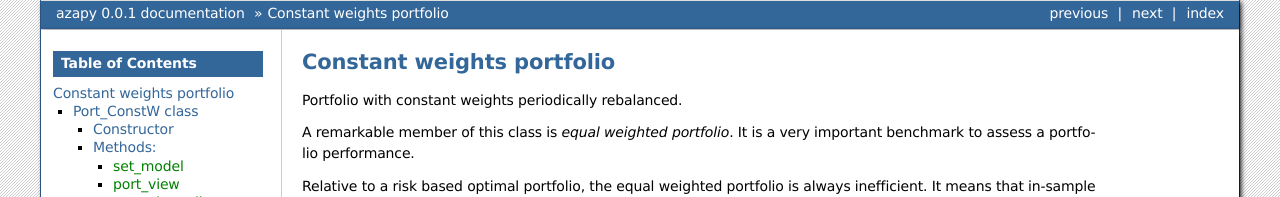
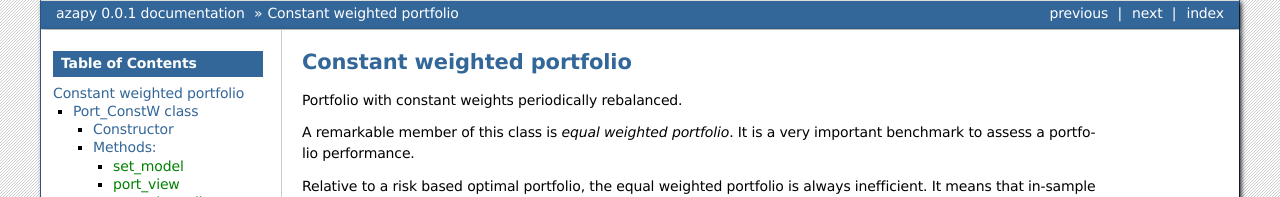
Before and after one commit to Mircea-MMXXI/azapy, a Sphinx documentation site: the page built from docs/ConstW_th_doc.md, in a window 1280 px wide and 900 px high. Shown: the top 197 px of the window. Built offline with Sphinx 7.4.7, drawn with Linux system fonts in a browser that asks for light colours; some of the changed text lies outside the part shown.

Commit message:
conf.py
conf.py

```diff
--- a/docs/ConstW_th_doc.md
+++ b/docs/ConstW_th_doc.md
@@ -1,5 +1,5 @@
 
-# Constant weights portfolio <a name="TOP"></a>
+# Constant weighted portfolio <a name="TOP"></a>
 Portfolio with constant weights periodically rebalanced.
 
 A remarkable member of this class is _equal weighted portfolio_.
--- a/docs/conf.py
+++ b/docs/conf.py
@@ -30,9 +30,8 @@
 # Add any Sphinx extension module names here, as strings. They can be
 # extensions coming with Sphinx (named 'sphinx.ext.*') or your custom
 # ones.
-extensions = [
-"myst_parser"
-]
+extensions = ["sphinx.ext.autodoc", "myst_parser"]
+source_suffix = ['.rst', '.md']
 
 # Add any paths that contain templates here, relative to this directory.
 templates_path = ['_templates']
```
